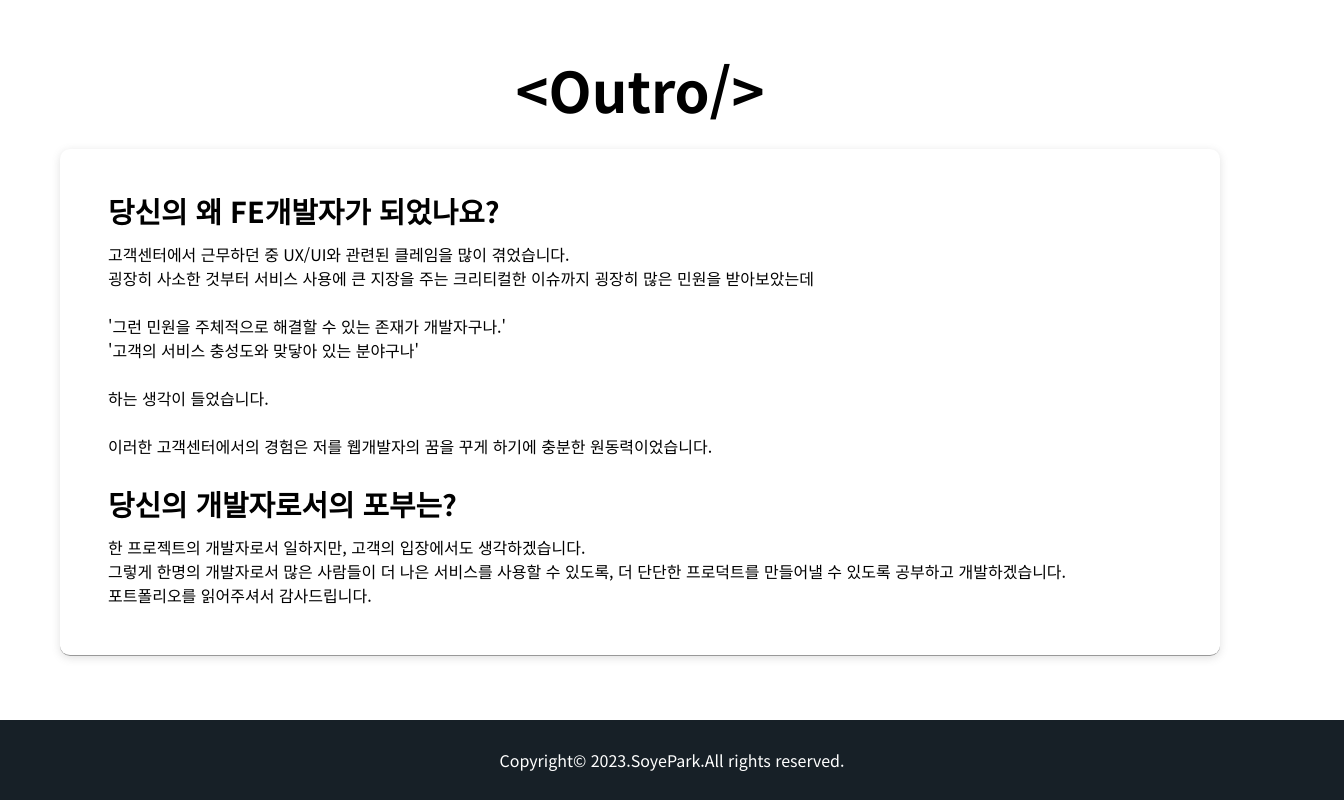
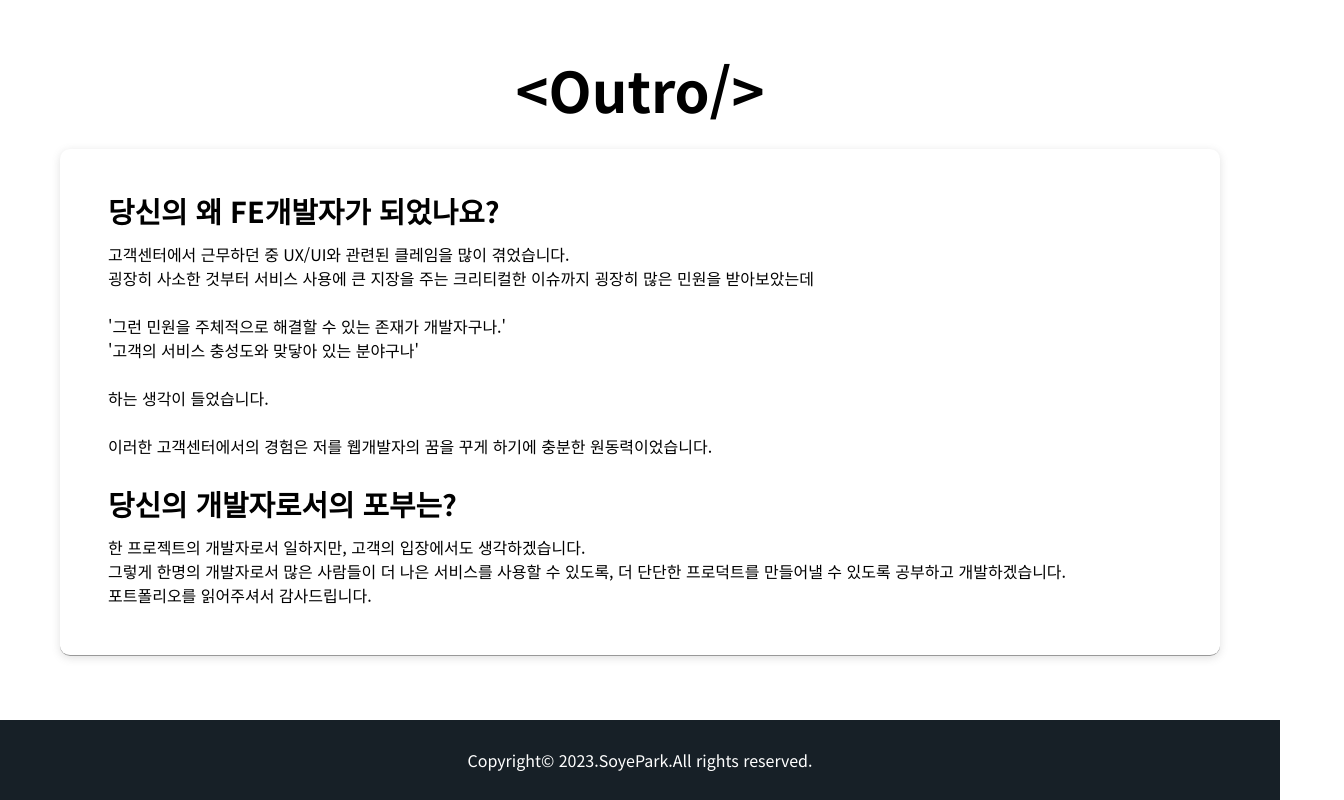
Before and after one commit to stardust6653/introduction, a React (Create React App) app: page / in a window 1280 px wide. Shown: the part 4544-5344 px from the top of the page, 1344 px wide, since content can reach past the window. Built offline with nearby package versions, Linux system fonts and the light colour scheme; a web font is replaced by a local one.

Commit message:
Style : 좌우 패딩 삭제

```diff
--- a/src/components/Footer.tsx
+++ b/src/components/Footer.tsx
@@ -20,5 +20,5 @@ const FooterLayout = styled.div`
   color: white;
   width: 100%;
   background-color: #172027;
-  padding: 2rem;
+  padding: 2rem 0;
 `;
```
